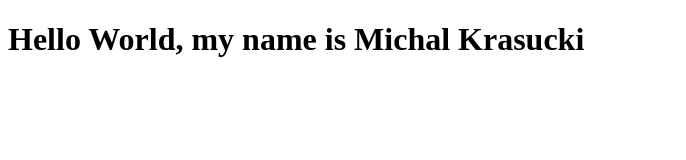
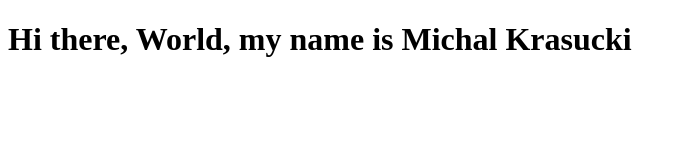
Before and after one commit to kmichal/devops-capstone, a plain HTML site: page src/index.html in a window 1280 px wide. Shown: the whole page, without its empty margins (0-686 px from the left). Drawn offline with Linux system fonts and the light colour scheme.

Commit message:
switch directory

```diff
--- a/src/index.html
+++ b/src/index.html
@@ -5,6 +5,6 @@
 
     </head>
     <body>
-        <h1>Hello World, my name is Michal Krasucki</h1>
+        <h1>Hi there, World, my name is Michal Krasucki</h1>
     </body>
 </html>
```
Also changed, not shown: 1 other file.
